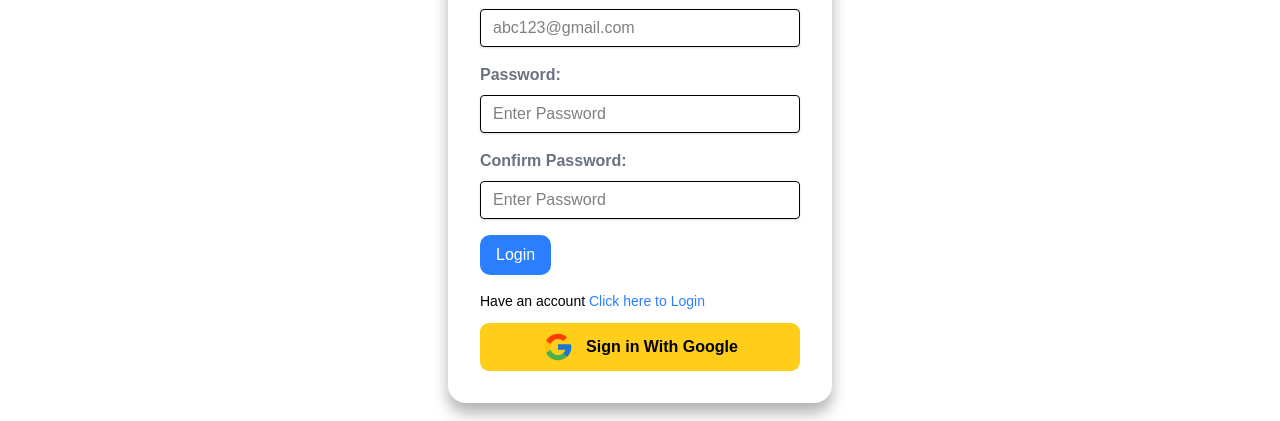
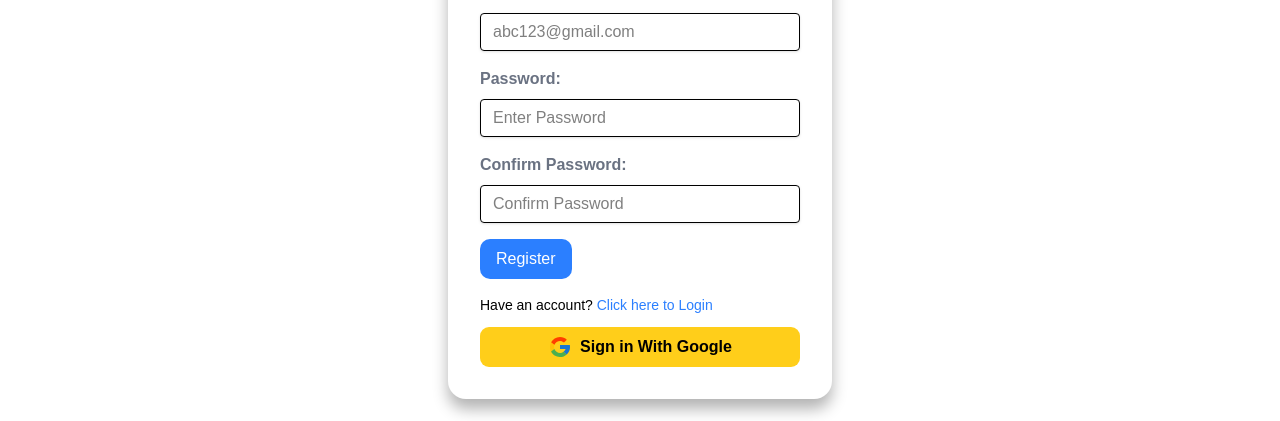
Before and after one commit to MithranMurugavel/Online-BookStore, a React (Vite) app in the folder frontend/: page /register in a window 1280 px wide. Shown: the part 279-700 px from the top of the page. Built offline with nearby package versions, Linux system fonts and the light colour scheme; no server answers.

Commit message:
feat(auth, checkout): complete Firebase login functionality and make minor updates on checkout page

```diff
--- a/frontend/src/App.jsx
+++ b/frontend/src/App.jsx
@@ -16,7 +16,6 @@ function App() {
     </main>
     <Footer/>
     </AuthProvider>
-
     </>
   )
 }
--- a/frontend/src/components/Login.jsx
+++ b/frontend/src/components/Login.jsx
@@ -1,11 +1,15 @@
 import React,{useState} from 'react'
-import {Link} from 'react-router-dom'
+import {Link,useNavigate} from 'react-router-dom'
 import { FcGoogle } from "react-icons/fc";
 import { useForm } from "react-hook-form"
+import { useAuth } from '../context/AuthContext';
 
 
 const Login = () => {
   const [message,setMessaege] = useState("");
+  const {loginUser,signInWithGoogle} =useAuth();
+  const navigate = useNavigate();
+
   const {
     register,
     handleSubmit,
@@ -13,10 +17,23 @@ const Login = () => {
     formState: { errors },
   } = useForm()
 
-    const onSubmit = (data) => console.log(data)
+    const onSubmit = async (data) => {
+        try{
+          await loginUser(data.email,data.password);
+          alert("login Sucessfull");
+          navigate("/")
+        }
+        catch(error){
+          setMessaege("Please Register your credentials")
+        }
+    }
 
-    const handleGoogleSignIn = () => {
+    const handleGoogleSignIn = async() => {
+        try {
+          await signInWithGoogle()
+        } catch (error) {
 
+        }
       }
     return (
     <div className="min-h-[calc(100vh-130px)] flex justify-center items-center ">
@@ -39,7 +56,7 @@ const Login = () => {
               message && <p className='text-red-500 text-xs italic mb-3'>{message}</p>
           }
           <div>
-            <button className='bg-blue-500 hover:bg-blue-700 text-white px-4 py-2 rounded-[10px] focus:outline-none hover:px-6  thover:py-8 transition-all duration-200'>Register</button>
+            <button className='bg-blue-500 hover:bg-blue-700 text-white px-4 py-2 rounded-[10px] focus:outline-none hover:px-6  thover:py-8 transition-all duration-200'>Login</button>
           </div>
         </form>
         <p className='align-baseline font-medium mt-4 text-sm'>Haven't an account <Link to='/Register' className='text-blue-500 hover:text-blue-700' title="Register here">Click here</Link></p>
--- a/frontend/src/components/Register.jsx
+++ b/frontend/src/components/Register.jsx
@@ -1,59 +1,114 @@
-import React,{useState} from 'react'
-import {Link} from 'react-router-dom'
+import React, { useState } from 'react';
+import { Link } from 'react-router-dom';
 import { FcGoogle } from "react-icons/fc";
-import { useForm } from "react-hook-form"
+import { useForm } from "react-hook-form";
+import { useAuth } from '../context/AuthContext';
+
 const Register = () => {
+  const [message, setMessage] = useState("");
+  const { registerUser } = useAuth();
 
-  const [message,setMessaege] = useState(" ");
   const {
     register,
     handleSubmit,
-      watch,
     formState: { errors },
-    } = useForm()
+  } = useForm();
 
-      const onSubmit = (data) => console.log(data)
+  const onSubmit = async (data) => {
+    if (data.password !== data.confirmPassword) {
+      setMessage("Passwords do not match");
+      return;
+    }
+
+    try {
+      await registerUser(data.email, data.password);
+      alert("User registered successfully");
+    } catch (error) {
+      setMessage("Please provide valid credentials");
+      console.log(error);
+    }
+  };
 
   const handleGoogleSignIn = () => {
+    console.log("Google sign-in clicked!");
+  };
 
-      }
   return (
-     <div className="min-h-[calc(100vh-130px)] flex justify-center items-center ">
-          <div className='w-100 max-w-sm mx-auto bg-white shadow-[0px_10px_15px_rgba(0,0,0,0.3)] rounded-[18px] px-8 pt-6 pb-8 mb-4 '>
-            <h2 className='text-xl font-semibold mb-2'>Register Here</h2>
+    <div className="min-h-[calc(100vh-130px)] flex justify-center items-center">
+      <div className="w-100 max-w-sm mx-auto bg-white shadow-[0px_10px_15px_rgba(0,0,0,0.3)] rounded-[18px] px-8 pt-6 pb-8 mb-4">
+        <h2 className="text-xl font-semibold mb-2">Register Here</h2>
 
         <form onSubmit={handleSubmit(onSubmit)}>
-              <div className='mb-4'>
-                <label className="flex text-gray-500 text-md font-bold mb-2" htmlFor="email">Email:</label>
+          <div className="mb-4">
+            <label htmlFor="email" className="block text-gray-500 text-md font-bold mb-2">
+              Email:
+            </label>
             <input
               {...register("email", { required: true })}
-                type='email' name='email' id='email' placeholder='abc123@gmail.com' className=' shadow border w-full rounded py-2 px-3 leading-tight focus:outline-none focus:shadow'/>
+              type="email"
+              id="email"
+              placeholder="abc123@gmail.com"
+              className="shadow border w-full rounded py-2 px-3 leading-tight focus:outline-none focus:shadow"
+            />
           </div>
-              <div className='mb-4'>
-                <label className="block text-gray-500 text-md font-bold mb-2" htmlFor="email">Password:</label>
-                <input {...register("password", { required: true })}
-                type='password' name='password' id='password' placeholder='Enter Password' className=' shadow border w-full rounded py-2 px-3 leading-tight focus:outline-none focus:shadow'/>
+
+          <div className="mb-4">
+            <label htmlFor="password" className="block text-gray-500 text-md font-bold mb-2">
+              Password:
+            </label>
+            <input
+              {...register("password", { required: true })}
+              type="password"
+              id="password"
+              placeholder="Enter Password"
+              className="shadow border w-full rounded py-2 px-3 leading-tight focus:outline-none focus:shadow"
+            />
           </div>
-              <div className='mb-4'>
-                <label className="block text-gray-500 text-md font-bold mb-2" htmlFor="email">Confirm Password:</label>
-                <input {...register("password", { required: true })}
-                type='password' name='re-password' id='re-password' placeholder='Enter Password' className=' shadow border w-full rounded py-2 px-3 leading-tight focus:outline-none focus:shadow'/>
+
+          <div className="mb-4">
+            <label htmlFor="confirmPassword" className="block text-gray-500 text-md font-bold mb-2">
+              Confirm Password:
+            </label>
+            <input
+              {...register("confirmPassword", { required: true })}
+              type="password"
+              id="confirmPassword"
+              placeholder="Confirm Password"
+              className="shadow border w-full rounded py-2 px-3 leading-tight focus:outline-none focus:shadow"
+            />
           </div>
-              {
-                  message && <p className='text-red-500 text-xs italic mb-3'>{message}</p>
-              }
+
+          {message && <p className="text-red-500 text-xs italic mb-3">{message}</p>}
+
           <div>
-                <button className='bg-blue-500 hover:bg-blue-700 text-white px-4 py-2 rounded-[10px] focus:outline-none hover:px-6  thover:py-8 transition-all duration-200'>Login</button>
+            <button
+              type="submit"
+              className="bg-blue-500 hover:bg-blue-700 text-white px-4 py-2 rounded-[10px] focus:outline-none transition-all duration-200"
+            >
+              Register
+            </button>
           </div>
         </form>
-            <p className='align-baseline font-medium mt-4 text-sm'>Have an account <Link to='/Login' className='text-blue-500 hover:text-blue-700' title="Register here">Click here to Login</Link></p>
-            <div className='mt-3'>
-              <button onClick={handleGoogleSignIn()}
-              className='w-full flex flext-wrap gap-1 items-center justify-center bg-primary hover:bg-blue-700 rounded-[9px] text-black font-bold py-2 px-4 focus:outline-none'><FcGoogle className='mr-2 w-8 h-8'/>Sign in With Google</button>
+
+        <p className="align-baseline font-medium mt-4 text-sm">
+          Have an account?{" "}
+          <Link to="/Login" className="text-blue-500 hover:text-blue-700">
+            Click here to Login
+          </Link>
+        </p>
+
+        <div className="mt-3">
+          <button
+            onClick={handleGoogleSignIn}
+            className="w-full flex items-center justify-center bg-primary hover:bg-blue-700 rounded-[9px] text-black font-bold py-2 px-4 focus:outline-none"
+          >
+            <FcGoogle className="mr-2 w-6 h-6" />
+            Sign in With Google
+          </button>
         </div>
       </div>
     </div>
-  )
-}
+  );
+};
 
-export default Register
+export default Register;
--- a/frontend/src/context/AuthContext.jsx
+++ b/frontend/src/context/AuthContext.jsx
@@ -1,4 +1,4 @@
-import { createUserWithEmailAndPassword } from "firebase/auth";
+import { createUserWithEmailAndPassword, GoogleAuthProvider, signInWithEmailAndPassword, signInWithPopup } from "firebase/auth";
 import { createContext, useContext, useState } from "react";
 import { auth } from "../firebase/firebase.config";
 
@@ -11,15 +11,23 @@ export const AuthProvider = ({children}) => {
 
     const [currentUser,setCurrentUser] =useState(null);
     const [loading,setLoading] =useState(true);
-
+    const googleProvider = new GoogleAuthProvider();
     const registerUser = async (email,password) =>{
 
         return await createUserWithEmailAndPassword(auth,email,password)
     }
+
+    const loginUser =async(email,password) =>{
+        return await signInWithEmailAndPassword(auth,email,password)
+    }
+    const signInWithGoogle =async() =>{
+        return await signInWithPopup(auth,googleProvider)
+    }
     const value ={
         currentUser,
         registerUser,
-        loading,
+        loginUser,
+        signInWithGoogle
 
     }
     return (
--- a/frontend/src/firebase/firebase.config.js
+++ b/frontend/src/firebase/firebase.config.js
@@ -8,6 +8,7 @@ const firebaseConfig = {
   messagingSenderId: import.meta.VITE_MESSAGING_SENDER_ID,
   appId: import.meta.env.VITE_APP_ID
 };
+console.log("API KEY:", import.meta.env.VITE_API_KEY);
 
 const app = initializeApp(firebaseConfig);
 export const auth =getAuth(app);
```
Also changed, not shown: frontend/src/pages/books/Checkoutpage.jsx (+13 -9 lines). Lines whose indentation alone changed are shown as unchanged.
